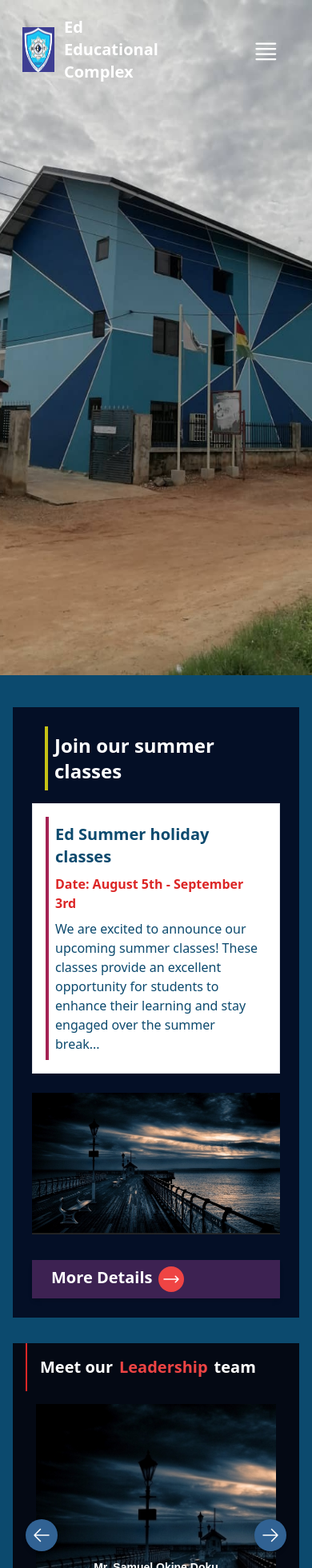
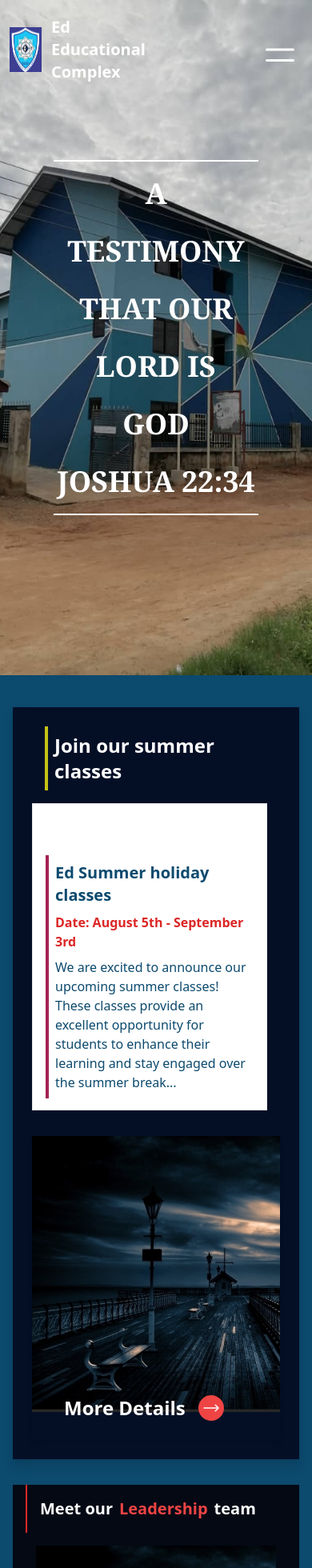
Before and after one commit to KendrickOdei/MyEdApp, a React (Vite) app: page / in a window 390 px wide. Shown: the top 1960 px of the page at 80% size. Built offline with nearby package versions, Linux system fonts and the light colour scheme.

Commit message:
modified hero section

```diff
--- a/src/Components/LeadershipTeam.tsx
+++ b/src/Components/LeadershipTeam.tsx
@@ -151,8 +151,8 @@ export const LeadershipTeam: React.FC = () => {
             to='/DirectorsMessage'
             className="flex absolute bottom-0 left-1/2 transform -translate-x-1/2 bg-[#3D2252] text-white p-2 w-full shadow-md cursor-pointer gap-4"
           >
-            <span className="text-xl">Read our Director's message</span>
-            <div className='text-4xl font-bold p-2'>
+            <span className="text-xl">Read more</span>
+            <div className='text-2xl font-bold p-1 bg-red-500 rounded-full'>
               <svg
                 xmlns="http://www.w3.org/2000/svg"
                 fill="none"
--- a/src/Components/NavBar.tsx
+++ b/src/Components/NavBar.tsx
@@ -67,6 +67,8 @@ const NavBar = () => {
     window.scrollTo(0, 0); // Scrolls to the top when the component mounts
   }, []);
 
+
+
   const [scrolled, setScrolled] = useState(false);
 
   const handleScroll = () => {
@@ -86,14 +88,14 @@ const NavBar = () => {
     <>
     <nav className={`navBar fixed top-0 left-0 right-0 z-20 transition-all ${scrolled ? 'scroll-bg' : ''}`}>
 
-    <div className=" px-10 flex justify-between items-center">
-    <div className="py-1 top-o left-0 right-0  relative flex justify-between items-center ml-0 mr-0">
+    <div className="py-1 md:px-10 px-2 relative flex justify-between items-center ">
+
 
         <div className="text-white gap-3 font-bold text-xl ml-[-28px] cursor-pointer flex items-center font-Poppins p-3 rounded-md">
-          <div className=" p-1 left-0 rounded-md flex items-center border-container">
+          <div className=" p-1 left-0 rounded-md flex items-center border-container ml-4">
             <img className="w-10 h-14" src="/ED DP.png" alt="Not Supported" />
             <span className="ml-3 flex md:text-xl ED-TEXT md:font-">
-              Ed Educational <br /> Complex
+              Ed <br /> Educational <br /> Complex
             </span>
           </div>
         </div>
@@ -104,7 +106,7 @@ const NavBar = () => {
             <NavLink
 
               to="/"
-              className="text-white hover:text-gray-400 duration-500 md:border-r-2 md:border-red-600 md:px-2 md:font-bold"
+              className="text-white hover:text-gray-400 duration-500 md:border-r-4 md:border-red-600 md:px-2 md:font-bold"
 
               onClick={closeNavBar}
             >
@@ -116,7 +118,7 @@ const NavBar = () => {
             <div className="flex items-center">
               <div
 
-                className="text-white hover:text-gray-400 duration-500 relative flex items-center hover:decoration hover:underline  cursor-pointer md:border-r-2 md:border-red-600 md:px-1 gap-1 md:font-bold"
+                className="text-white hover:text-gray-400 duration-500 relative flex items-center hover:decoration hover:underline  cursor-pointer md:border-r-4 md:border-red-600 md:px-1 gap-1 md:font-bold"
 
 
                 onMouseEnter={toggleAboutMenu}
@@ -199,7 +201,7 @@ const NavBar = () => {
               <NavLink
 
                 to="/academics"
-                className="text-white hover:text-gray-400 duration-500 relative flex items-center md:border-r-2 md:border-red-600 md:px-2 gap-2 md:font-bold"
+                className="text-white hover:text-gray-400 duration-500 relative flex items-center md:border-r-4 md:border-red-600 md:px-2 gap-2 md:font-bold"
 
                 onMouseEnter={toggleAcademicMenu}
                 onMouseLeave={handleAcademicsLeave}
@@ -279,7 +281,7 @@ const NavBar = () => {
             <NavLink
 
               to="/admission"
-              className="text-white hover:text-gray-400 duration-500 md:w-36 md:border-r-2 md:border-red-600 md:px-2 gap-2 md:font-bold"
+              className="text-white hover:text-gray-400 duration-500 md:w-36 md:border-r-4 md:border-red-600 md:px-2 gap-2 md:font-bold"
 
               onMouseEnter={toggleAdmissionMenu}
               onMouseLeave={handleAdmissionLeave}
@@ -345,7 +347,7 @@ const NavBar = () => {
             <NavLink
 
               to="/admission"
-              className="text-white hover:text-gray-400 duration-500 md:w-36 md:border-r-2 md:border-red-600 md:px-2 gap-2 px-4 md:font-bold"
+              className="text-white hover:text-gray-400 duration-500 md:w-36 md:border-r-4 md:border-red-600 md:px-2 gap-2 px-4 md:font-bold"
 
               onMouseEnter={toggleStudentMenuOpen}
               onMouseLeave={handleStudentLeave}
@@ -455,24 +457,14 @@ const NavBar = () => {
         {/* Menu button (visible on mobile) */}
         <button
           onClick={toggleNavBar}
-          className="text-white text-3xl  right-4 top-6 cursor-pointer mt-[4px] ml-[100px] w-10 h-10 md:hidden z-50 font-Poppins font-bold"
+          className="text-white text-4xl mr-4 right-4 top-6 cursor-pointer mt-[4px]  w-10 h-10 md:hidden z-50 font-Poppins font-bold"
 
         >
           {!isOpen ? (
-            <svg
-              fill="none"
-              strokeWidth="1.5"
-              stroke="currentColor"
-              viewBox="0 0 24 24"
-              xmlns="http://www.w3.org/2000/svg"
-              aria-hidden="true"
-            >
-              <path
-                strokeLinecap="round"
-                strokeLinejoin="round"
-                d="M3.75 5.25h16.5m-16.5 4.5h16.5m-16.5 4.5h16.5m-16.5 4.5h16.5"
-              ></path>
-            </svg>
+            <svg xmlns="http://www.w3.org/2000/svg" viewBox="0 0 24 24" fill="currentColor" className="size-12">
+            <path fill-rule="evenodd" d="M3 9a.75.75 0 0 1 .75-.75h16.5a.75.75 0 0 1 0 1.5H3.75A.75.75 0 0 1 3 9Zm0 6.75a.75.75 0 0 1 .75-.75h16.5a.75.75 0 0 1 0 1.5H3.75a.75.75 0 0 1-.75-.75Z" clip-rule="evenodd" />
+          </svg>
+
           ) : (
             <svg
               xmlns="http://www.w3.org/2000/svg"
@@ -996,7 +988,7 @@ const NavBar = () => {
 
 
       </div>
-    </div>
+
     </nav>
     </>
   );
--- a/src/Components/NewsSection.tsx
+++ b/src/Components/NewsSection.tsx
@@ -9,8 +9,8 @@ interface NewsItemProps {
 }
 
 const NewsItem: React.FC<NewsItemProps> = ({ title, date, description }) => (
-  <div className="mb-6 p-4 border border-gray-200  bg-white">
-     <div className="border-l-4 border-[#A42254] p-2">
+  <div className="mb-6 p-4 border border-gray-200  bg-white h-96 mr-4 " >
+     <div className="border-l-4 border-[#A42254] p-2 mt-12" >
     <h2 className="text-sky-900 text-xl font-bold mb-2">{title}</h2>
     <p className="text-red-600 mb-2 font-bold">{date}</p>
     <p className="text-sky-900">{description}</p>
@@ -32,7 +32,7 @@ const NewsSection: React.FC = () => {
   ];
 
   return (
-    <motion.section className="p-6  md:ml-6 md:mr-6 mr-4 ml-4 bg-[#040F26] "
+    <motion.section className="p-6  md:ml-6 md:mr-6 mr-4 ml-4 bg-[#040F26] shadow-harvard-dark"
     initial={{ y: 50, opacity: 0 }}
         whileInView={{ y: 0, opacity: 1 }}
         transition={{
@@ -61,19 +61,19 @@ const NewsSection: React.FC = () => {
       ))}
       </div>
 
-      <div>
+      <div className=' w-full h-full  ' >
 
+      <div className='w-full items-center justify-center  object-cover h-full bg-no-repeat 'style={{backgroundImage:`url(/darkHero.jpeg)`}}>
 
-        <img className='w-full' src="/darkHero.jpeg" alt="" />
-        <NavLink
+      <NavLink
         to='/DirectorsMessage'
-        className="flex gap-2 mt-8 mx-auto bg-[#3D2252] text-white text-center py-2 px-4  shadow-md hover:bg-[#5b3d6b] transition-colors duration-300 "
+
       >
+        <div className="flex  mt-8 mx-auto  text-white text-center py-2 px-4  shadow-md transition-colors duration-300 ">
+        <span className='font-bold font-Poppins text-2xl ml-2 flex gap-4 px-4 mt-[300px]  py-4 md:text-2xl '>
+        More Details
 
-        <span className='font-bold font-Poppins text-xl ml-2'>
-        More Details
-        </span>
-        <span className='font-bold text-2xl p-1 bg-red-500 rounded-full'>
+        <span className='bg-red-500 rounded-full p-1 text-2xl hover:bg-pink-700'>
         <svg
             xmlns="http://www.w3.org/2000/svg"
             fill="none"
@@ -91,7 +91,19 @@ const NewsSection: React.FC = () => {
 
         </span>
 
+        </span>
+
+
+        </div>
+
+
+
       </NavLink>
+
+
+      </div>
+
+
       </div>
       </div>
 
--- a/src/Components/hero.tsx
+++ b/src/Components/hero.tsx
@@ -1,19 +1,22 @@
-
 
 
 const Hero = () => {
 
 
   return (
-    <div className="relative w-full  h-screen overflow-hidden mt-[-40px]">
+    <div className="relative w-full  h-screen overflow-hidden mt-[-40px]" >
 
-      <div className="absolute inset-0 flex justify-center items-center">
-        <img
+    <img
           src="/EdView.jpg"
           alt="Hero"
           className="w-full h-full object-cover"
         />
-      </div>
+
+      <div className="absolute inset-0 flex justify-center items-center text-center tablet">
+      <span className="fade-in-slide-in text-white font-bold text-4xl p-1 border-t-2 border-b-2 border-white font-serif sm:text-4xl md:leading-loose ">
+        A <br /> TESTIMONY <br /> THAT OUR <br /> LORD IS <br /> GOD <br />JOSHUA 22:34
+      </span>
+    </div>
     </div>
   );
 };
--- a/src/index.css
+++ b/src/index.css
@@ -102,3 +102,30 @@ body {
   z-index: 9999; /* Ensure it’s above other content */
 }
 /* news section */
+/* Add this to your styles.css or a similar CSS file */
+
+@keyframes fadeInSlideIn {
+  0% {
+    opacity: 0;
+    transform: translateX(-50%);
+  }
+  50% {
+    opacity: 0.5;
+    transform: translateX(-25%);
+  }
+  100% {
+    opacity: 1;
+    transform: translateX(0);
+  }
+}
+
+.fade-in-slide-in {
+  animation: fadeInSlideIn 2s ease-in-out;
+  line-height: 2;
+}
+
+@media(max-height: 1104){
+  .tablet{
+    line-height: 4;
+  }
+}
--- a/src/pages/DirectorsMesssage.tsx
+++ b/src/pages/DirectorsMesssage.tsx
@@ -16,8 +16,8 @@ const DirectorsMesssage = () => {
     window.scrollTo(0, 0); // Scrolls to the top when the component mounts
   }, []);
 
-  const isMediumScreen = useMediaQuery('(min-width: 768px)');
-  const isSmallScreen = useMediaQuery('(max-width: 767px)');
+  const isMediumScreen = useMediaQuery('(min-width: 1024px)');
+  const isSmallScreen = useMediaQuery('(max-width: 884px)');
 
   return (
     <>
--- a/tailwind.config.js
+++ b/tailwind.config.js
@@ -12,6 +12,11 @@ export default {
         'lg': '1280px',
         'xl': '1536px',
       },
+      boxShadow: {
+        'harvard-light': '0 1px 3px rgba(0, 0, 0, 0.1), 0 1px 2px rgba(0, 0, 0, 0.06)',
+        'harvard-medium': '0 4px 6px rgba(0, 0, 0, 0.1), 0 2px 4px rgba(0, 0, 0, 0.06)',
+        'harvard-dark': '0 10px 15px rgba(0, 0, 0, 0.1), 0 4px 6px rgba(0, 0, 0, 0.05)',
+      },
     },
   },
   plugins: [],
```
Also changed, not shown: public/EdFront.jpg (added).
